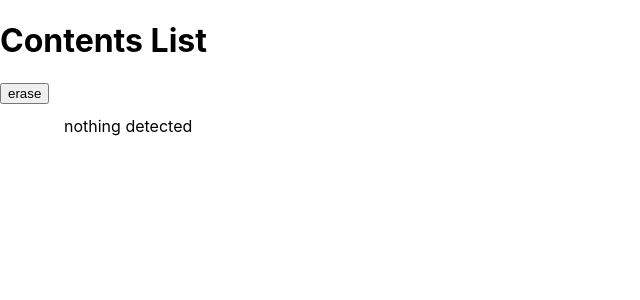
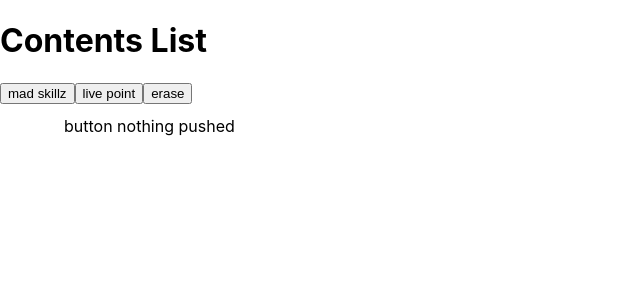
Before and after one commit to popcube/prosekacube, a React (Create React App) app: page / in a window 1280 px wide. Both pictures are taken after a click on the button "erase". Shown: the top 300 px of the page, without its empty margins (0-640 px from the left). Built offline with nearby package versions, Linux system fonts and the light colour scheme.

Commit message:
live point trial

```diff
--- a/src/App.js
+++ b/src/App.js
@@ -1,5 +1,6 @@
 import "./App.css";
 import { MadSkillz } from "./dynamic/mad_skillz";
+import { LivePoint } from "./live_point";
 import { useState } from "react";
 import styled from "styled-components";
 
@@ -8,8 +9,10 @@ const Body = ({ content }) => {
   switch (content) {
     case "mad_skillz":
       return <MadSkillz />;
+    case "live_point":
+      return <LivePoint />;
     default:
-      return <div>nothing detected</div>;
+      return <div>button nothing pushed</div>;
   }
 };
 
@@ -20,11 +23,14 @@ const Container = styled.div`
 `;
 
 function App() {
-  const [content, showContent] = useState("mad_skillz");
+  const [content, setContent] = useState("mad_skillz");
+
   return (
     <div>
       <h1>Contents List</h1>
-      <button onClick={() => content === "mad_skillz" ? showContent("nothing") : showContent("mad_skillz")}>erase</button>
+      <button onClick={() => setContent("mad_skillz")}>mad skillz</button>
+      <button onClick={() => setContent("live_point")}>live point</button>
+      <button onClick={() => setContent("nothing")}>erase</button>
       <Container>
         <Body content={content} />
       </Container>
--- /dev/null
+++ b/src/live_point.js
@@ -0,0 +1,25 @@
+import styled from "styled-components";
+import { useState } from "react";
+
+const NowDiv = () => {
+  const [timeStr, setTimeStr] = useState((new Date()).toString());
+
+  setInterval(() => {
+    setTimeStr((new Date()).toString());
+  }, 1000);
+  return (
+    <div>
+      {
+        timeStr
+      }
+    </div>
+  );
+}
+
+export const LivePoint = () => {
+  return (
+    <div>
+      <NowDiv />
+    </div>
+  )
+}
```
Also changed, not shown: src/mad_skillz.js (deleted, +0 -9 lines), 1 other file (tests, documents, lock files or other folders).
